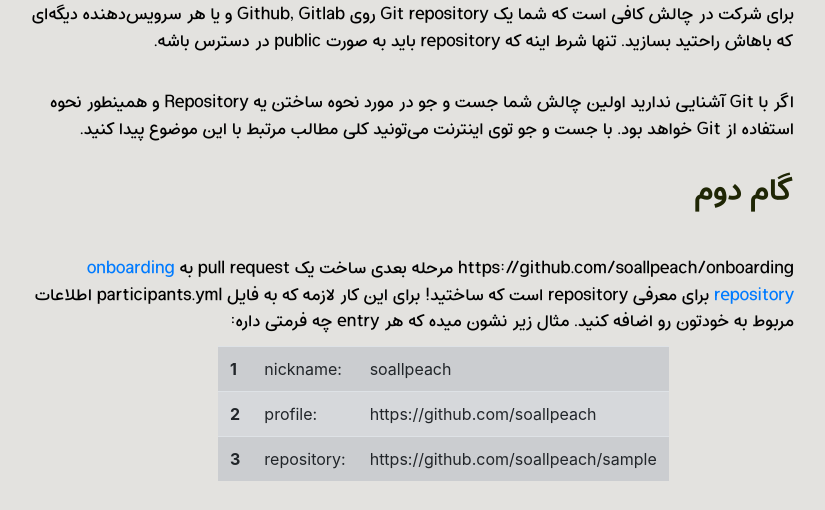
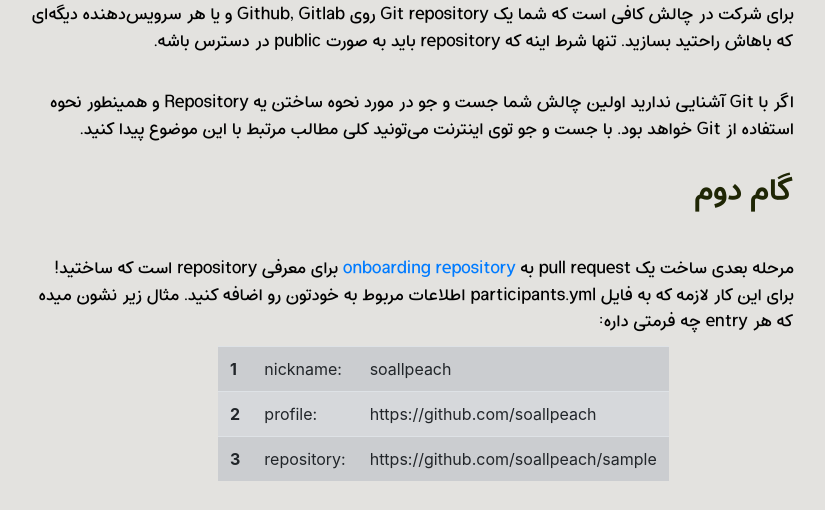
Before and after one commit to soallpeach/soallpeach-api, a Django app: page /participation in a window 1280 px wide. Shown: the part 261-771 px from the top of the page, without its empty margins (230-1055 px from the left). Run offline with Django 3.2, Linux system fonts and the light colour scheme; some libraries are stand-ins or nearby versions.

Commit message:
remove extra link

```diff
--- a/scores/templates/participation.html
+++ b/scores/templates/participation.html
@@ -49,7 +49,6 @@
 </p>
 <h2 class="step-challenge text-right font-weight-bold">گام دوم</h2>
 <p class="paragraph-center text-right">
-    https://github.com/soallpeach/onboarding
     مرحله بعدی ساخت یک pull request به
     <a href="https://github.com/soallpeach/onboarding">
         onboarding repository
```
